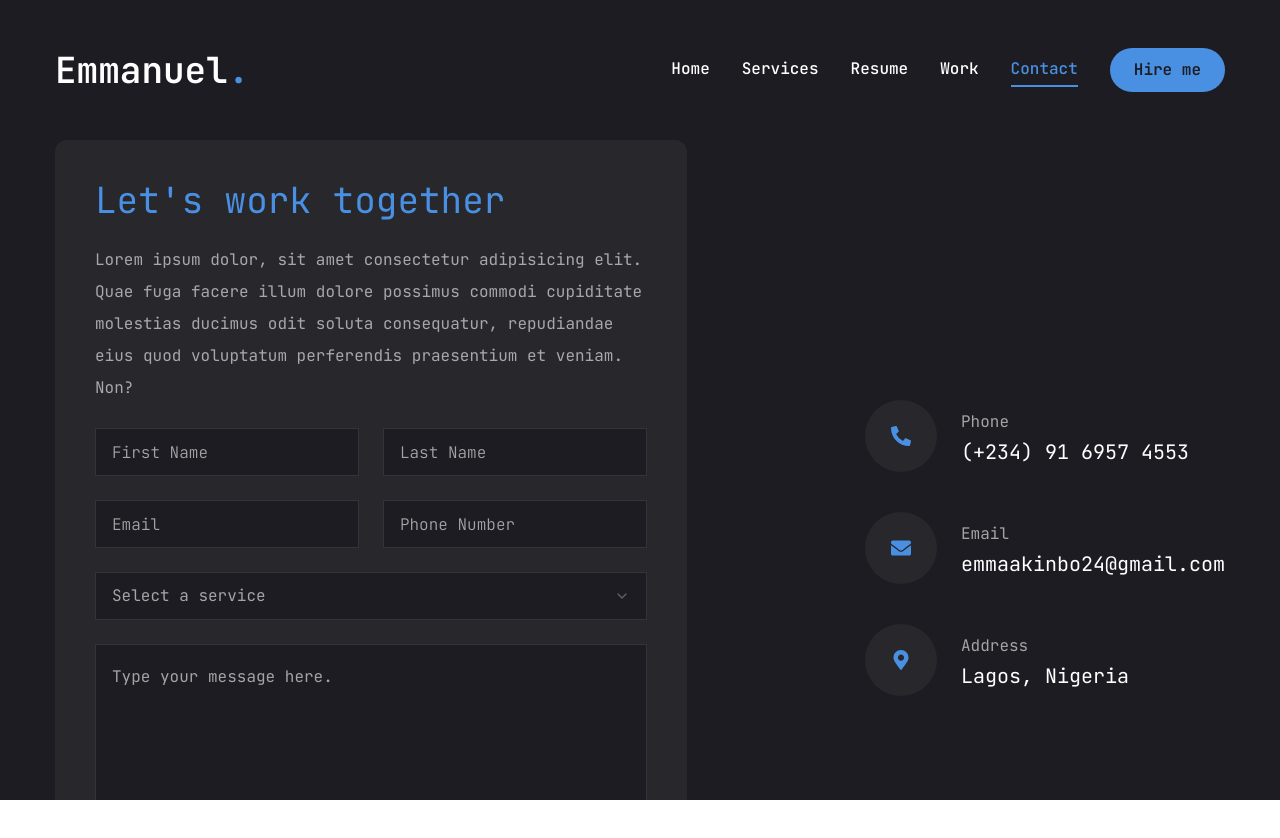
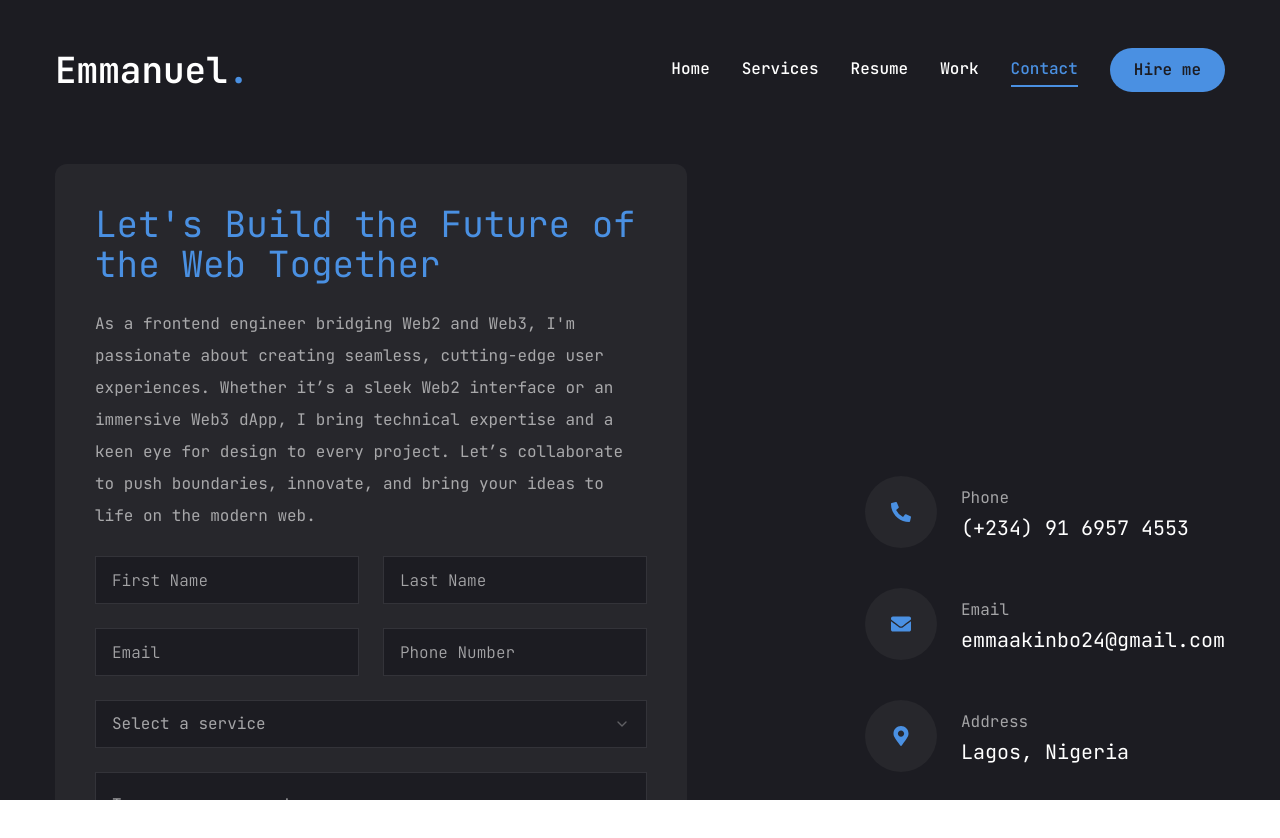
Before and after one commit to akinbo-emmanuel/my-portfolio, a Next.js app: page /contact in a window 1280 px wide. Shown: the top 838 px of the page. Built offline with nearby package versions, Linux system fonts and the light colour scheme.

Commit message:
Contact Description updated

```diff
--- a/app/contact/page.tsx
+++ b/app/contact/page.tsx
@@ -42,19 +42,23 @@ const Contact = () => {
         opacity: 1,
         transition: { delay: 2.4, duration: 0.4, ease: "easeIn" },
       }}
-      className="py-6 xl:py-0"
+      className="py-6"
     >
       <div className="container mx-auto">
         <div className="flex flex-col xl:flex-row gap-[30px]">
           {/* Form */}
           <div className="xl:w-[54%] order-2 xl:order-none mb-8 xl:mb-0">
             <form className="space-y-6 p-10 bg-[#27272c] rounded-xl">
-              <h3 className="text-4xl text-accent">Let&apos;s work together</h3>
+              <h3 className="text-4xl text-accent">
+                Let&apos;s Build the Future of the Web Together
+              </h3>
               <p className="text-white/60">
-                Lorem ipsum dolor, sit amet consectetur adipisicing elit. Quae
-                fuga facere illum dolore possimus commodi cupiditate molestias
-                ducimus odit soluta consequatur, repudiandae eius quod
-                voluptatum perferendis praesentium et veniam. Non?
+                As a frontend engineer bridging Web2 and Web3, I'm passionate
+                about creating seamless, cutting-edge user experiences. Whether
+                it’s a sleek Web2 interface or an immersive Web3 dApp, I bring
+                technical expertise and a keen eye for design to every project.
+                Let’s collaborate to push boundaries, innovate, and bring your
+                ideas to life on the modern web.
               </p>
 
               {/* Input */}
```
